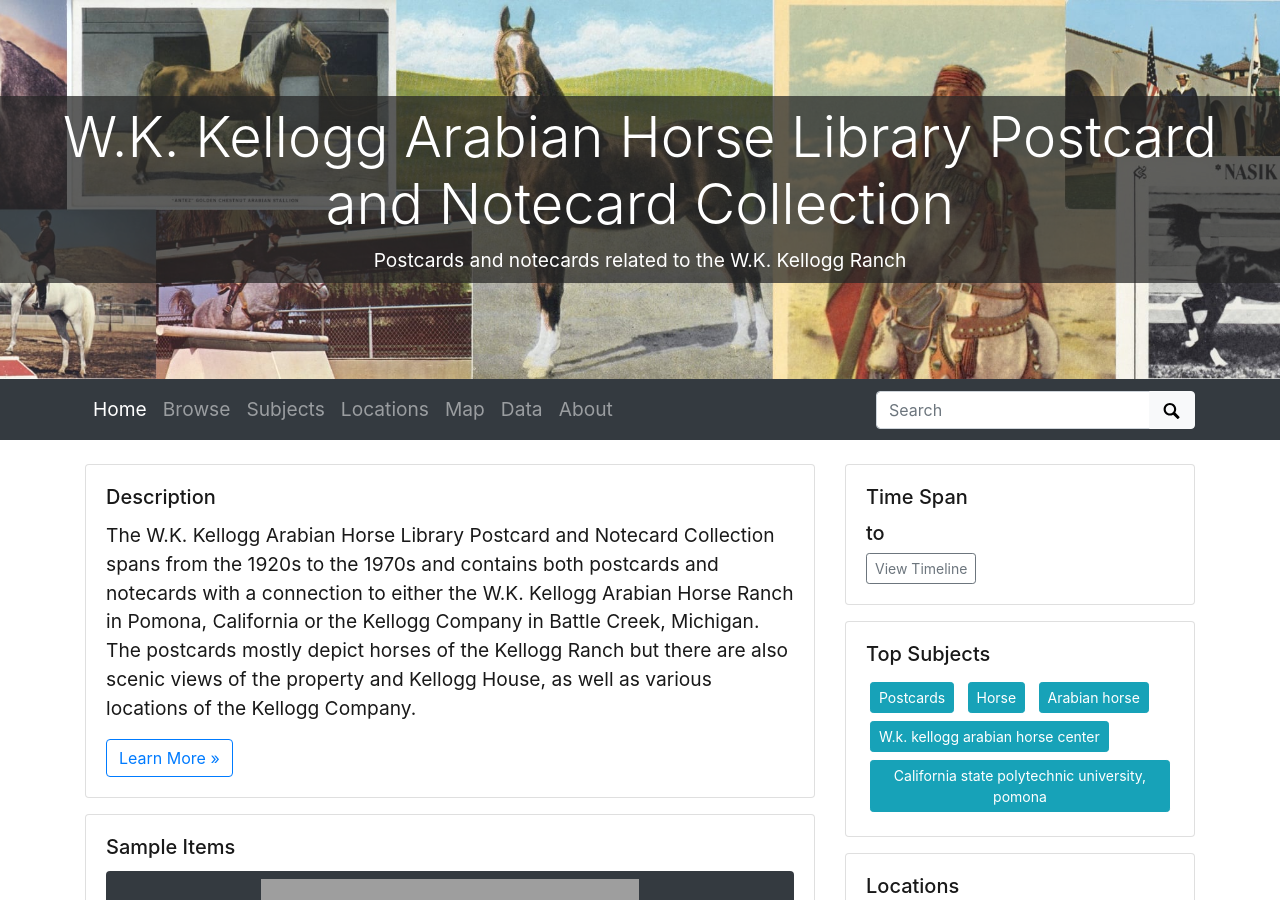
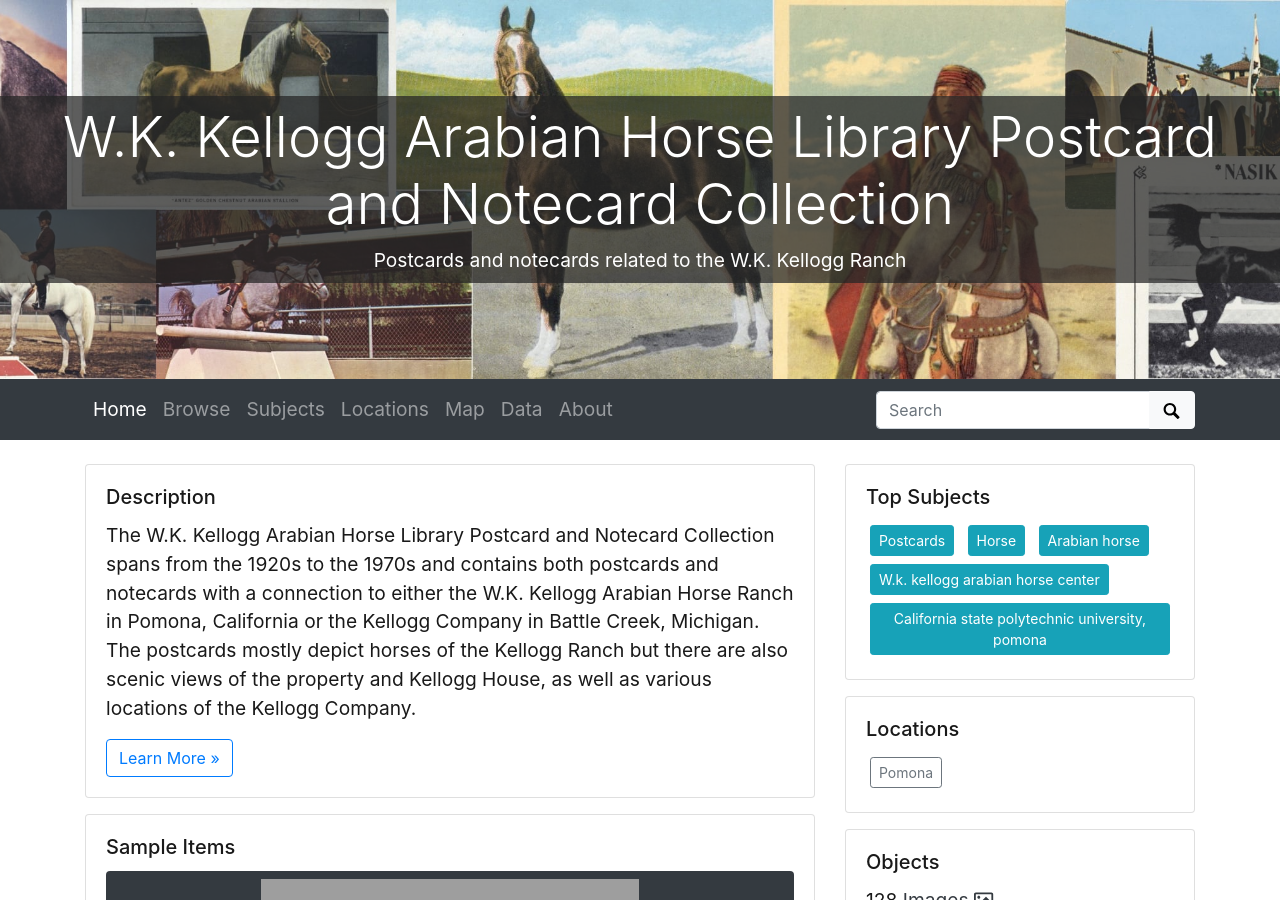
Before and after one commit to CPPLibrary/postcards-compound, a Jekyll site: the page built from index.md, in a window 1280 px wide and 900 px high. Built offline with Jekyll 4.4.1, drawn with Linux system fonts in a browser that asks for light colours.

Commit message:
Update home-infographic.html
removed timeline option from home page

```diff
--- a/_layouts/home-infographic.html
+++ b/_layouts/home-infographic.html
@@ -10,8 +10,8 @@
 
   </div>
   <div class="col-md-4">
-
-    {% include index/time.html %}
+    <!-- Commented out timeline -->
+    <!-- {% include index/time.html %} -->
 
     {% include index/featured-terms.html field="subject" title="Top Subjects" btn-color="info" featured=site.data.theme.featured-subjects max=site.data.theme.featured-subjects-max %}
 
```
